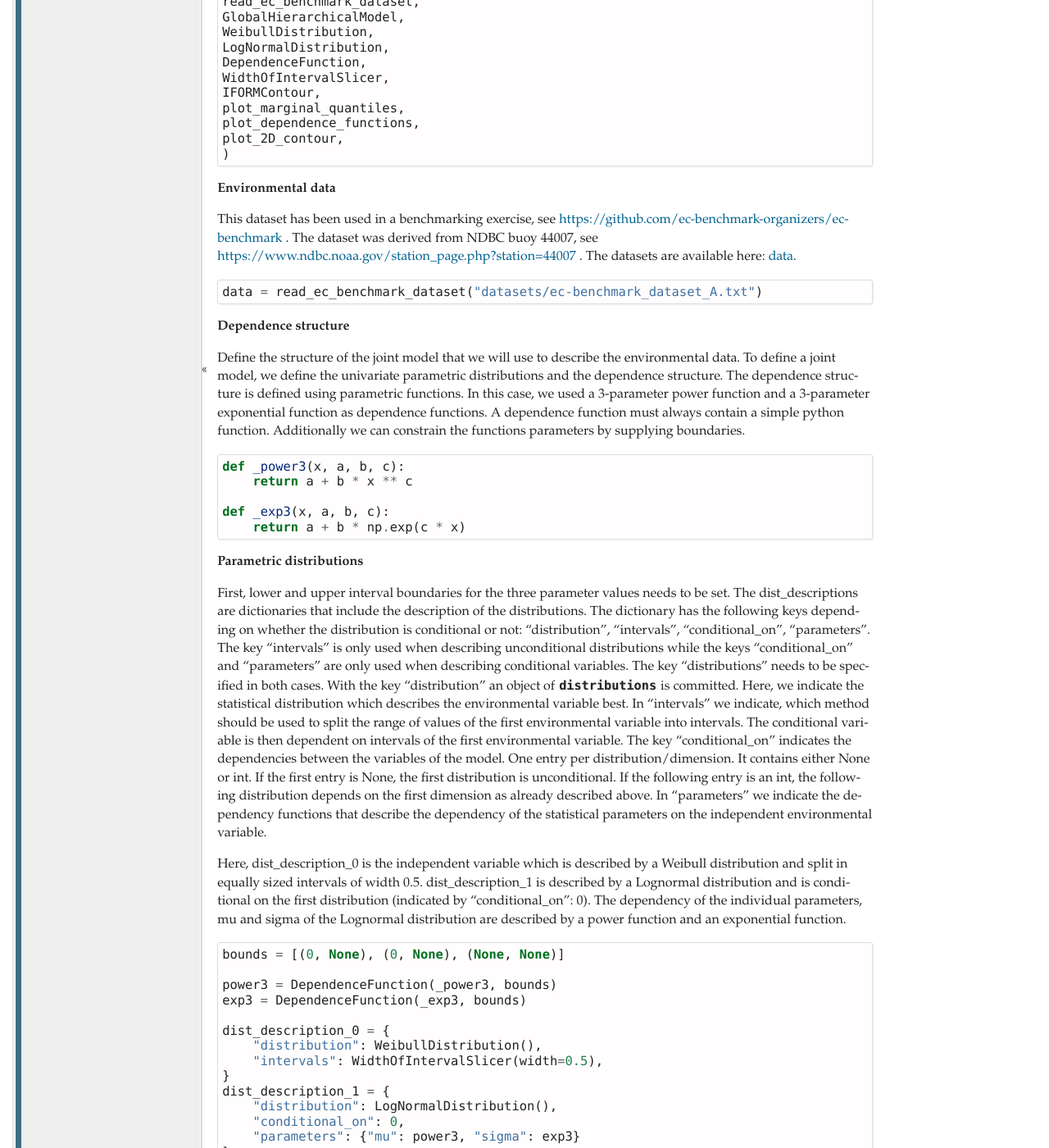
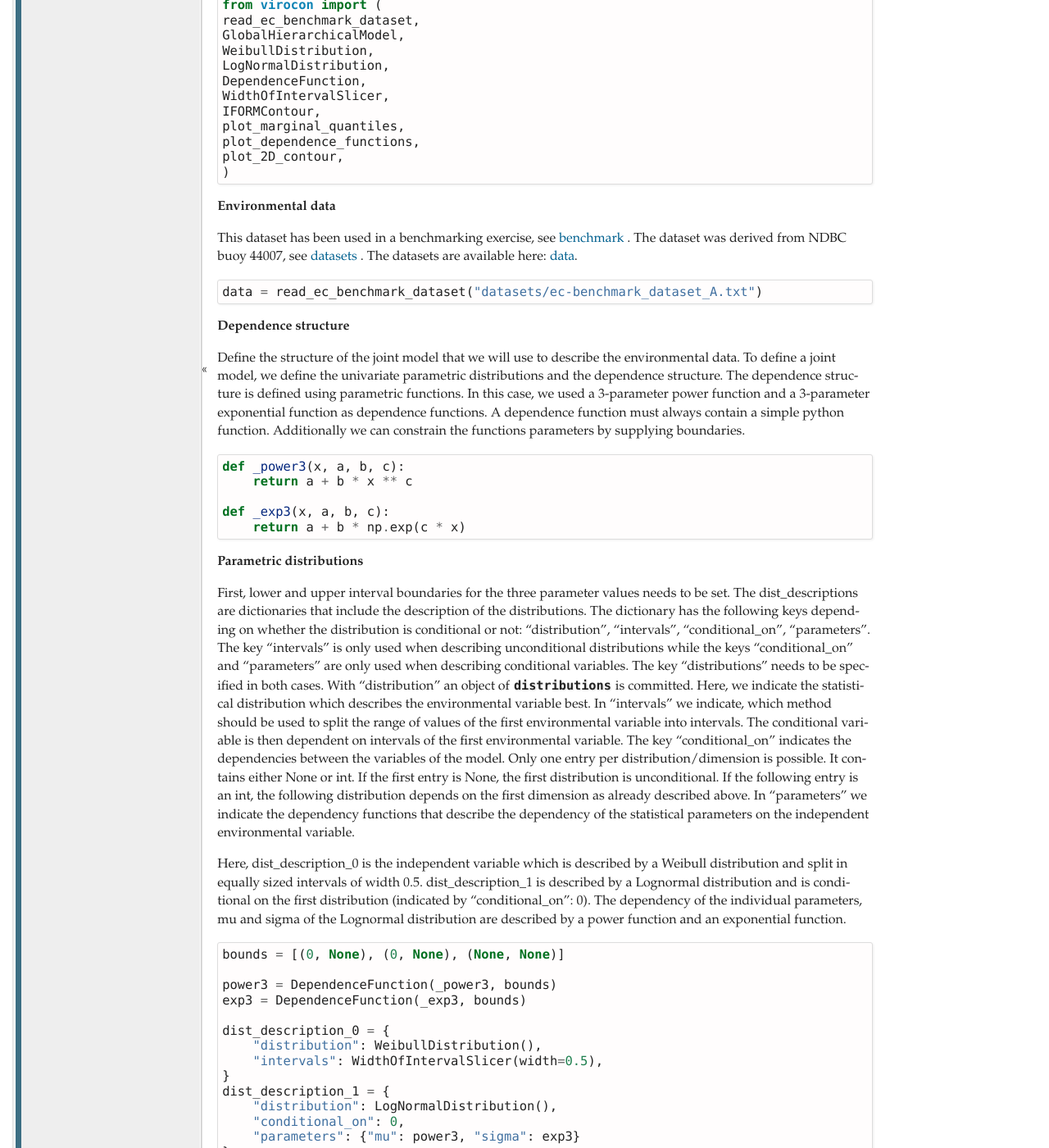
Before and after one commit to virocon-organization/virocon, a Sphinx documentation site: the page built from docs/detailed_examples.rst, in a window 1280 px wide and 1400 px high, scrolled down 899 px. Shown: the whole window at 82% size. Built offline with Sphinx 7.4.7, drawn with Linux system fonts in a browser that asks for light colours; some of the changed text lies outside the part shown.

Commit message:
Maltes feedback user guide

```diff
--- a/docs/detailed_examples.rst
+++ b/docs/detailed_examples.rst
@@ -8,8 +8,8 @@
 specific contour method and initiate the calculation. virocon uses so-called global hierarchical models to define the
 joint distribution and offers four common methods how an environmental contour can be defined based on a given joint
 distribution. Generally, virocon provides two ways of creating a joint model and calculating a contour. The first option
-is using an already predefined model, which was explained before in the quick start section, see :ref:`quick-start-guide`.
-The second option is defining a custom statistical model.
+is using an already predefined model, which was explained before in the quick start section (see :ref:`quick-start-guide`).
+The second option is defining a custom statistical model which is described in the following.
 
 If the joint distribution is known, the procedure of calculating an environmental contour with virocon can be summarized as:
 
@@ -20,13 +20,13 @@
 5.	Choose a type of contour: IFormContour, ISormContour, DirectSamplingContour or HighestDensityContour (for more detailed explanation see :ref:`definitions`).
 
 
-50 year environmental contour with the Hs-Tz DNVGL model
+50 year environmental contour: Hs-Tz DNVGL model
 ~~~~~~~~~~~~~~~~~~~~~~~~~~~~~~~~~~~~~~~~~~~~~~~~~~~~~~~~
 
-Here, we use a sea state dataset with the variables Hs and Tz, fit the joint distribution recommended in
-DNVGL-RP-C203 [1]_ to it and compute an IFORM contour. This example reproduces the results published in
-Haselsteiner et al. (2019) [2]_. Such a work flow is for example typical in ship design. The presented example can be
-downloaded from the examples_ section of the repository.
+Here, we use a sea state dataset with the variables Hs (significant wave height) and Tz (zero-up-crossing period), fit
+the joint distribution recommended in DNVGL-RP-C203 [1]_ to it and compute an IFORM contour. This example reproduces the
+results published in Haselsteiner et al. (2019) [2]_. Such a work flow is for example typical in ship design. The
+presented example can be downloaded from the examples_ section of the repository.
 
 **Imports**
 
@@ -50,9 +50,8 @@
 
 **Environmental data**
 
-This dataset has been used in a benchmarking exercise, see https://github.com/ec-benchmark-organizers/ec-benchmark .
-The dataset was derived from NDBC buoy 44007, see https://www.ndbc.noaa.gov/station_page.php?station=44007 . The
-datasets are available here: data_.
+This dataset has been used in a benchmarking exercise, see benchmark_ .
+The dataset was derived from NDBC buoy 44007, see datasets_ . The datasets are available here: data_.
 
 .. code-block:: python
 
@@ -81,14 +80,14 @@
 whether the distribution is conditional or not: "distribution", "intervals", "conditional_on", "parameters". The key
 "intervals" is only used when describing unconditional distributions while the keys "conditional_on" and "parameters"
 are only used when describing conditional variables. The key "distributions" needs to be specified in both cases.
-With the key "distribution" an object of :class:`~virocon.distributions` is committed. Here, we indicate the statistical
+With "distribution" an object of :class:`~virocon.distributions` is committed. Here, we indicate the statistical
 distribution which describes the environmental variable best. In "intervals" we indicate, which method should be used to
 split the range of values of the first environmental variable into intervals. The conditional variable is then dependent
 on intervals of the first environmental variable. The key "conditional_on" indicates the dependencies between the
-variables of the model. One entry per distribution/dimension. It contains either None or int. If the first entry is
-None, the first distribution is unconditional. If the following entry is an int, the following distribution depends on
-the first dimension as already described above. In "parameters" we indicate the dependency functions that describe the
-dependency of the statistical parameters on the independent environmental variable.
+variables of the model. Only one entry per distribution/dimension is possible. It contains either None or int. If the
+first entry is None, the first distribution is unconditional. If the following entry is an int, the following
+distribution depends on the first dimension as already described above. In "parameters" we indicate the dependency
+functions that describe the dependency of the statistical parameters on the independent environmental variable.
 
 Here, dist_description_0 is the independent variable which is described by a Weibull distribution and split in equally
 sized intervals of width 0.5. dist_description_1 is described by a Lognormal distribution and is conditional on the
@@ -177,11 +176,14 @@
 
 .. _examples: https://github.com/virocon-organization/virocon/tree/master/examples
 .. _data: https://github.com/virocon-organization/virocon/tree/master/datasets
+.. _benchmark: https://github.com/ec-benchmark-organizers/ec-benchmark
+.. _datasets: https://www.ndbc.noaa.gov/station_page.php?station=44007
+
 .. [1] DNV GL (2017). Recommended practice DNVGL-RP-C205: Environmental conditions and environmental loads.
 .. [2] Haselsteiner, A.F.; Coe, R.; Manuel, L.; Nguyen, P.T.T.; Martin, N.; Eckert-Gallup A. (2019): A benchmarking exercise on estimating extreme environmental conditions: methodology and baseline results. Proceedings of the 38th International Conference on Ocean, Offshore and Arctic Engineering OMAE2019, June 09-14, 2019, Glasgow, Scotland.
 .. [3] Haselsteiner, A.F.; Sander, A.; Ohlendorf, J.H.; Thoben, K.D. (2020): Global hierarchical models for wind and wave contours: physical interpretations of the dependence functions. OMAE 2020, Fort Lauderdale, USA. Proceedings of the 39th International Conference on Ocean, Offshore and Arctic Engineering.
 
-50 year V-Hs-Tz environmental contour
+50 year environmental contour: V-Hs-Tz
 ~~~~~~~~~~~~~~~~~~~~~~~~~~~~~~~~~~~~~
 
 .. warning::
```
Also changed, not shown: docs/description_cheat_sheet.rst (+8 -8 lines).
